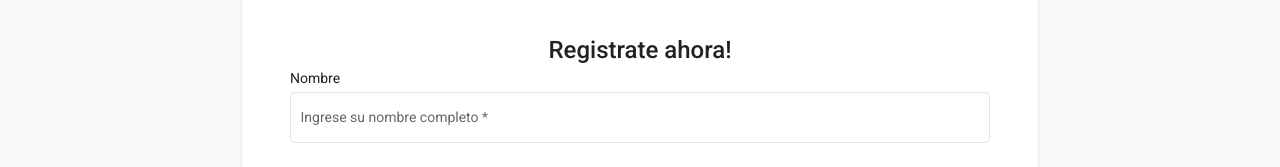
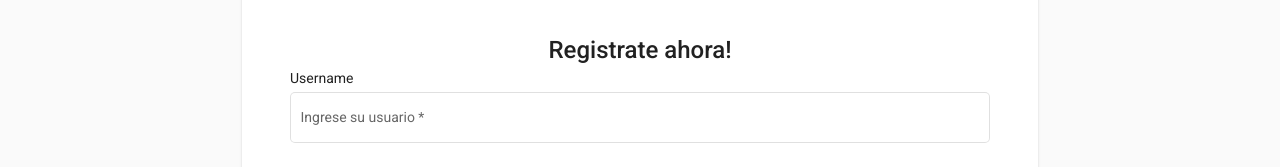
Before and after one commit to aplicaciones-open-source-202201-es5c/frontend-mylawyer, an Angular app: page /signUp in a window 1280 px wide. Shown: the part 142-309 px from the top of the page. Built offline with nearby package versions, Linux system fonts and the light colour scheme.

Commit message:
feat(signIn-signUp): adapting signUp code to our backend

```diff
--- a/src/app/security/model/user.ts
+++ b/src/app/security/model/user.ts
@@ -1,10 +1,12 @@
 export interface User{
-  name:string;
+  username:string;
   address:string;
   age:number;
   id:number;
   email:string;
-  role:string;
+  "roles": {
+    roles: string
+  };
   password:string;
 
 }
--- a/src/app/security/pages/sign-in/sign-in.component.html
+++ b/src/app/security/pages/sign-in/sign-in.component.html
@@ -14,16 +14,10 @@
                 <mat-label>Email</mat-label>
                 <input
                   matInput
-                  placeholder="Correo Electronico"
+                  placeholder="Email"
                   formControlName="email"
                   required
                 >
-                <div *ngIf="email.invalid && (email.dirty || email!.touched)">
-                  <mat-error *ngIf="email.errors?.['email']"
-                  >You must enter a valid email.</mat-error>
-                  <mat-error *ngIf="email.errors?.['required']"
-                  >email required.</mat-error>
-                </div>
               </mat-form-field>
             </mat-grid-tile>
             <mat-grid-tile>
--- a/src/app/security/pages/sign-in/sign-in.component.ts
+++ b/src/app/security/pages/sign-in/sign-in.component.ts
@@ -2,6 +2,7 @@ import { Component, OnInit } from '@angular/core';
 import {FormBuilder, FormGroup, Validators} from "@angular/forms";
 import {SignService} from "../../services/sign.service";
 import {Router} from "@angular/router";
+import {HttpClient} from "@angular/common/http";
 
 @Component({
   selector: 'app-sign-in',
@@ -21,9 +22,6 @@ export class SignInComponent {
     });
   }
 
-  get email(){
-    return this.signInForm.controls['email'];
-  }
   get password(){
     return this.signInForm.controls['password'];
   }
@@ -36,6 +34,6 @@ export class SignInComponent {
       console.log(`accessToken: ${localStorage.getItem('accessToken')}`);
       this.router.navigate(['profile']).then();
     })
+  }
 
-  }
 }
--- a/src/app/security/pages/sign-up/sign-up.component.html
+++ b/src/app/security/pages/sign-up/sign-up.component.html
@@ -4,10 +4,10 @@
   <form [formGroup]="signUpForm">
     <div>
       <div class="field_name">
-        <mat-label>Nombre </mat-label>
+        <mat-label>Username </mat-label>
         <mat-form-field style="display: block" appearance="outline">
-          <mat-label>Ingrese su nombre completo</mat-label>
-          <input formControlName="name" matInput required>
+          <mat-label>Ingrese su usuario</mat-label>
+          <input formControlName="username" matInput required>
         </mat-form-field>
       </div>
       <div class="field_email">
--- a/src/app/security/pages/sign-up/sign-up.component.ts
+++ b/src/app/security/pages/sign-up/sign-up.component.ts
@@ -23,7 +23,7 @@ export class SignUpComponent{
               private http: HttpClient   )
   {
     this.signUpForm = this.builder.group({
-      name:['', Validators.required],
+      username:['', Validators.required],
       address:['', Validators.required],
       age:['', Validators.required],
       role:['', Validators.required],
@@ -43,7 +43,7 @@ export class SignUpComponent{
     return this.signUpForm.controls['password'];
   }
   signUp(){
-    this.http.post<any>("http://localhost:3000/users",this.signUpForm.value)
+    this.http.post<any>("http://localhost:8080/api/v1/users/auth/sign-up",this.signUpForm.value)
       .subscribe(res=>{
         this.signUpForm.reset();
         this.router.navigate(['signIn'])
--- a/src/app/security/services/sign.service.ts
+++ b/src/app/security/services/sign.service.ts
@@ -7,7 +7,7 @@ import {catchError, retry, throwError} from "rxjs";
   providedIn: 'root'
 })
 export class SignService {
-  basePath: String='http://localhost:3000/api/v1/auth'
+  basePath: String='http://localhost:8080/api/v1/users/auth'
   httpOptions={
     headers:new HttpHeaders({
       'Content-Type':'application/json',
```
